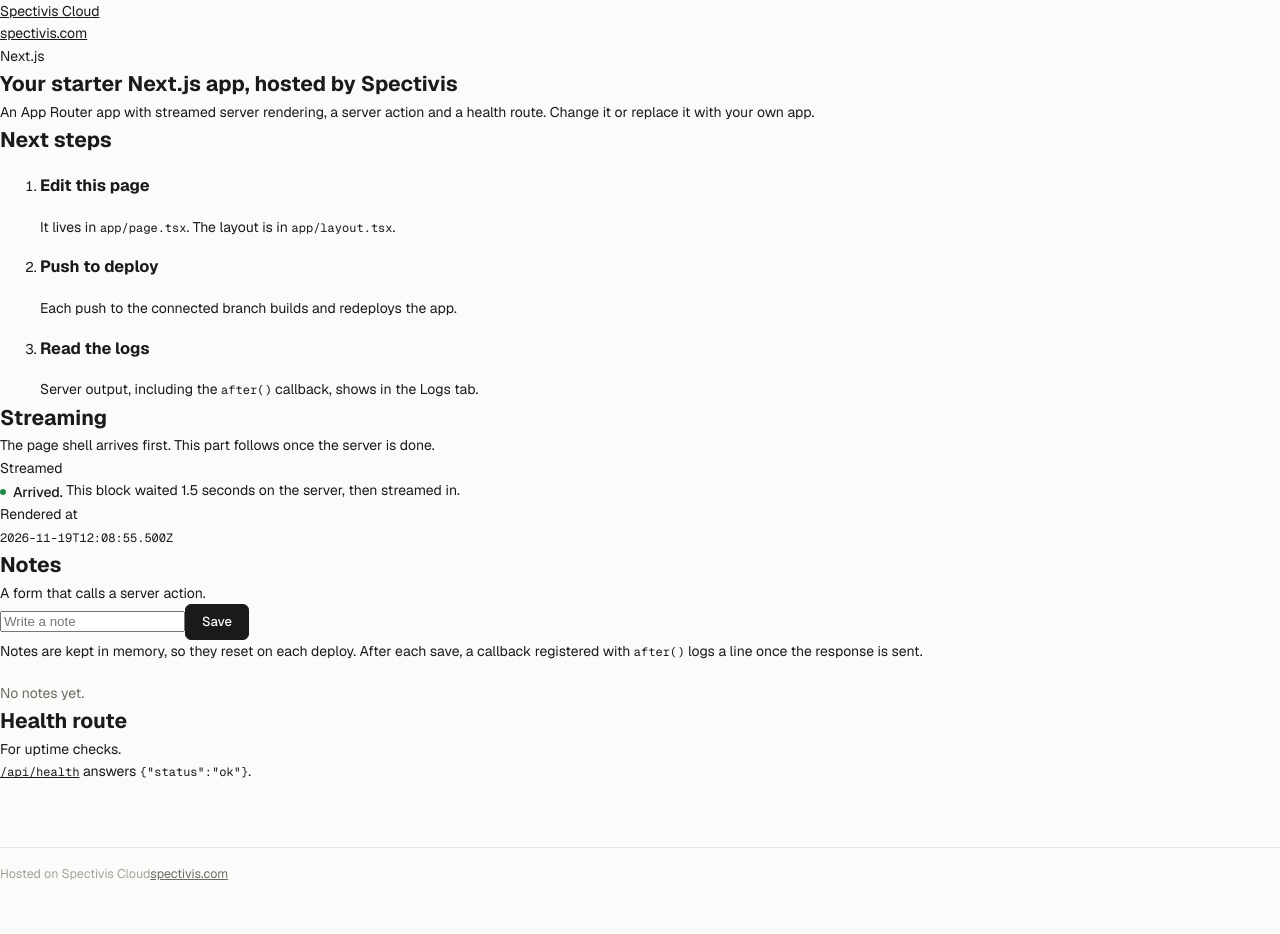
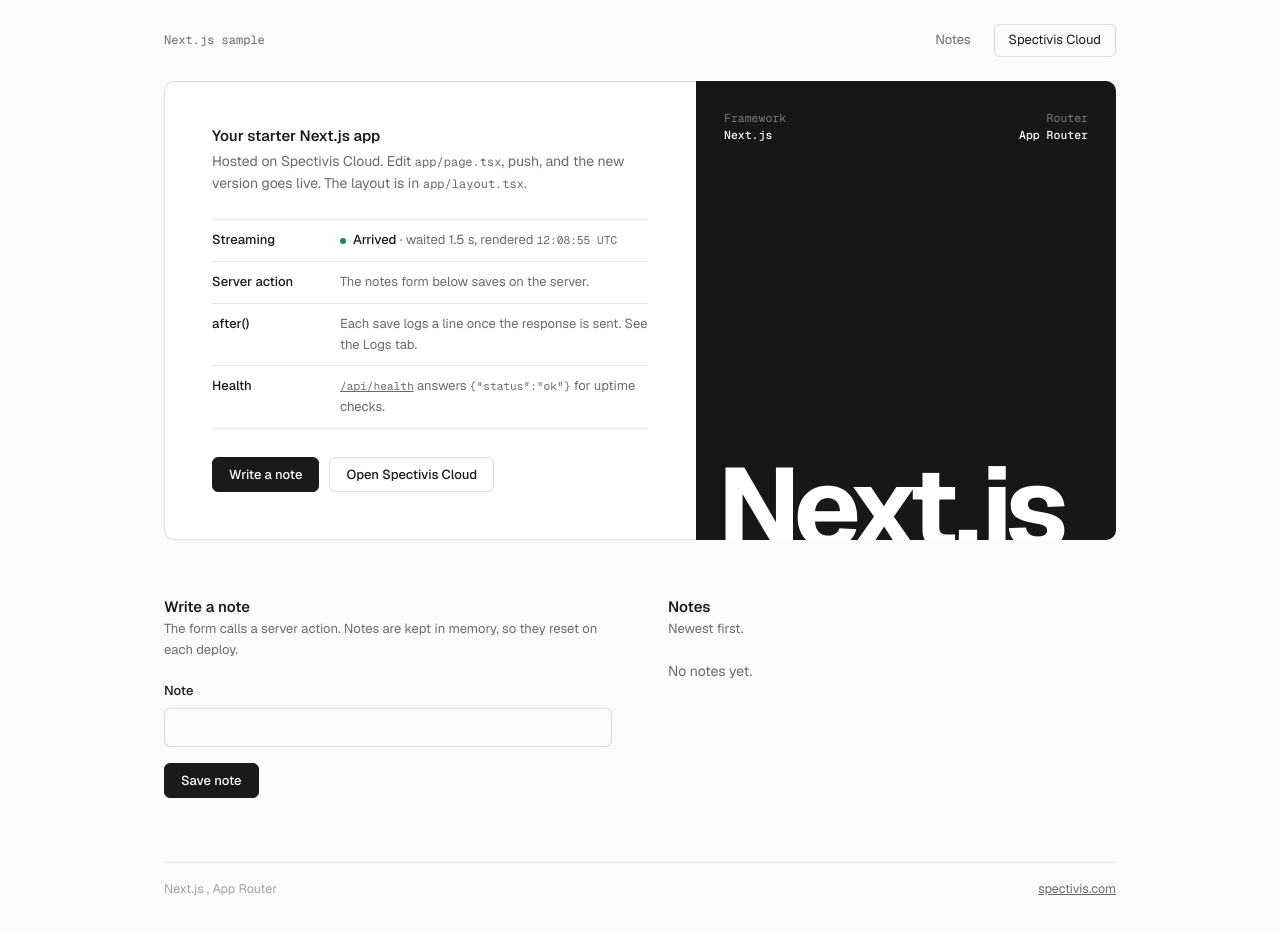
Before and after one commit to Spectivis/cloud-sample-nextjs, a Next.js app: page / in a window 1280 px wide. Shown: the top 934 px of the page. Before the commit the page ends 884 px from the top, so only its background shows below. Built offline with nearby package versions, Linux system fonts and the light colour scheme.

Commit message:
Lay out the home page as a welcome card with the notes beside the form

```diff
--- a/app/_components/notes-list.tsx
+++ b/app/_components/notes-list.tsx
@@ -10,11 +10,14 @@ export async function NotesList() {
   }
 
   return (
-    <ul className="list">
+    <ul className="entries">
       {notes.map((note) => (
         <li key={note.id}>
-          {note.text}
-          <span className="meta">{note.createdAt}</span>
+          <div className="who">
+            <strong>Note {note.id}</strong>
+            <span className="when">{note.createdAt.slice(11, 16)} UTC</span>
+          </div>
+          <p>{note.text}</p>
         </li>
       ))}
     </ul>
--- a/app/_components/server-info.tsx
+++ b/app/_components/server-info.tsx
@@ -5,20 +5,9 @@ export async function ServerInfo() {
   await new Promise((resolve) => setTimeout(resolve, 1500));
 
   return (
-    <dl className="status">
-      <div>
-        <dt>Streamed</dt>
-        <dd>
-          <span className="state ok">Arrived.</span> This block waited 1.5 seconds on the server, then
-          streamed in.
-        </dd>
-      </div>
-      <div>
-        <dt>Rendered at</dt>
-        <dd>
-          <code>{new Date().toISOString()}</code>
-        </dd>
-      </div>
-    </dl>
+    <>
+      <span className="state ok">Arrived</span> &middot; waited 1.5 s, rendered{" "}
+      <code>{new Date().toISOString().slice(11, 19)} UTC</code>
+    </>
   );
 }
--- a/app/layout.tsx
+++ b/app/layout.tsx
@@ -1,4 +1,5 @@
 import type { ReactNode } from "react";
+import { version as nextVersion } from "next/package.json";
 import "./globals.css";
 
 export const metadata = {
@@ -7,25 +8,24 @@ export const metadata = {
 
 export default function RootLayout({ children }: { children: ReactNode }) {
   return (
-    <html lang="en">
+    <html lang="en" data-framework="nextjs">
       <body>
-        <header className="bar">
-          <div className="wrap">
-            <a className="wordmark" href="https://spectivis.com">
-              Spectivis <span>Cloud</span>
-            </a>
+        <div className="page">
+          <header className="top">
+            <span className="host">Next.js sample</span>
             <nav>
-              <a href="https://spectivis.com">spectivis.com</a>
+              <a href="#notes">Notes</a>
+              <a className="outline" href="https://spectivis.com">
+                Spectivis Cloud
+              </a>
             </nav>
-          </div>
-        </header>
-        {children}
-        <footer className="foot">
-          <div className="wrap">
-            <span>Hosted on Spectivis Cloud</span>
+          </header>
+          {children}
+          <footer className="foot">
+            <span>Next.js {nextVersion}, App Router</span>
             <a href="https://spectivis.com">spectivis.com</a>
-          </div>
-        </footer>
+          </footer>
+        </div>
       </body>
     </html>
   );
--- a/app/page.tsx
+++ b/app/page.tsx
@@ -6,88 +6,100 @@ import { ServerInfo } from "./_components/server-info";
 
 export default function Home() {
   return (
-    <main className="wrap">
-      <section className="intro">
-        <p className="eyebrow">Next.js {nextVersion}</p>
-        <h1>Your starter Next.js app, hosted by Spectivis</h1>
-        <p className="lead">
-          An App Router app with streamed server rendering, a server action and a health route.
-          Change it or replace it with your own app.
-        </p>
-      </section>
+    <main>
+      <section className="welcome">
+        <div className="welcome-copy">
+          <h1>Your starter Next.js app</h1>
+          <p className="intro">
+            Hosted on Spectivis Cloud. Edit <code>app/page.tsx</code>, push, and the new version goes
+            live. The layout is in <code>app/layout.tsx</code>.
+          </p>
 
-      <section className="block">
-        <header>
-          <h2>Next steps</h2>
-        </header>
-        <div className="block-body">
-          <ol className="steps">
+          <ul className="services">
             <li>
-              <h3>Edit this page</h3>
-              <p>
-                It lives in <code>app/page.tsx</code>. The layout is in <code>app/layout.tsx</code>.
-              </p>
+              <span className="name">Streaming</span>
+              <span className="detail">
+                <Suspense
+                  fallback={
+                    <>
+                      <span className="state wait">Loading</span> &middot; the shell arrived first,
+                      this row follows
+                    </>
+                  }
+                >
+                  <ServerInfo />
+                </Suspense>
+              </span>
             </li>
             <li>
-              <h3>Push to deploy</h3>
-              <p>Each push to the connected branch builds and redeploys the app.</p>
+              <span className="name">Server action</span>
+              <span className="detail">The notes form below saves on the server.</span>
             </li>
             <li>
-              <h3>Read the logs</h3>
-              <p>Server output, including the <code>after()</code> callback, shows in the Logs tab.</p>
+              <span className="name">after()</span>
+              <span className="detail">Each save logs a line once the response is sent. See the Logs tab.</span>
             </li>
-          </ol>
+            <li>
+              <span className="name">Health</span>
+              <span className="detail">
+                <a href="/api/health">
+                  <code>/api/health</code>
+                </a>{" "}
+                answers <code>{'{"status":"ok"}'}</code> for uptime checks.
+              </span>
+            </li>
+          </ul>
+
+          <div className="actions">
+            <a className="button" href="#notes">
+              Write a note
+            </a>
+            <a className="button quiet" href="https://spectivis.com">
+              Open Spectivis Cloud
+            </a>
+          </div>
+        </div>
+
+        <div className="panel" aria-hidden="true">
+          <dl className="panel-meta">
+            <div>
+              <dt>Framework</dt>
+              <dd>Next.js {nextVersion}</dd>
+            </div>
+            <div>
+              <dt>Router</dt>
+              <dd>App Router</dd>
+            </div>
+          </dl>
+          <div className="panel-word">Next.js</div>
         </div>
       </section>
 
-      <section className="block">
-        <header>
-          <h2>Streaming</h2>
-          <p>The page shell arrives first. This part follows once the server is done.</p>
-        </header>
-        <div className="block-body">
-          <Suspense fallback={<p className="state wait">Loading from the server.</p>}>
-            <ServerInfo />
-          </Suspense>
-        </div>
-      </section>
-
-      <section className="block">
-        <header>
-          <h2>Notes</h2>
-          <p>A form that calls a server action.</p>
-        </header>
-        <div className="block-body">
-          <form className="inline" action={saveNote}>
-            <input name="text" placeholder="Write a note" aria-label="Note" maxLength={200} required />
+      <section className="guestbook" id="notes">
+        <div>
+          <h2>Write a note</h2>
+          <p className="sub">
+            The form calls a server action. Notes are kept in memory, so they reset on each deploy.
+          </p>
+          <form className="form" action={saveNote}>
+            <label className="field">
+              Note
+              <input name="text" maxLength={200} required />
+            </label>
             <button className="button" type="submit">
-              Save
+              Save note
             </button>
           </form>
-          <p className="note">
-            Notes are kept in memory, so they reset on each deploy. After each save, a callback
-            registered with <code>after()</code> logs a line once the response is sent.
-          </p>
+        </div>
+
+        <div>
+          <h2>Notes</h2>
+          <p className="sub">Newest first.</p>
           <Suspense fallback={<p className="empty">Loading notes.</p>}>
             <NotesList />
           </Suspense>
         </div>
       </section>
-
-      <section className="block">
-        <header>
-          <h2>Health route</h2>
-          <p>For uptime checks.</p>
-        </header>
-        <div className="block-body">
-          <p>
-            <a href="/api/health">
-              <code>/api/health</code>
-            </a>{" "}
-            answers <code>{'{"status":"ok"}'}</code>.
-          </p>
-        </div>
-      </section>
     </main>
   );
 }
```
